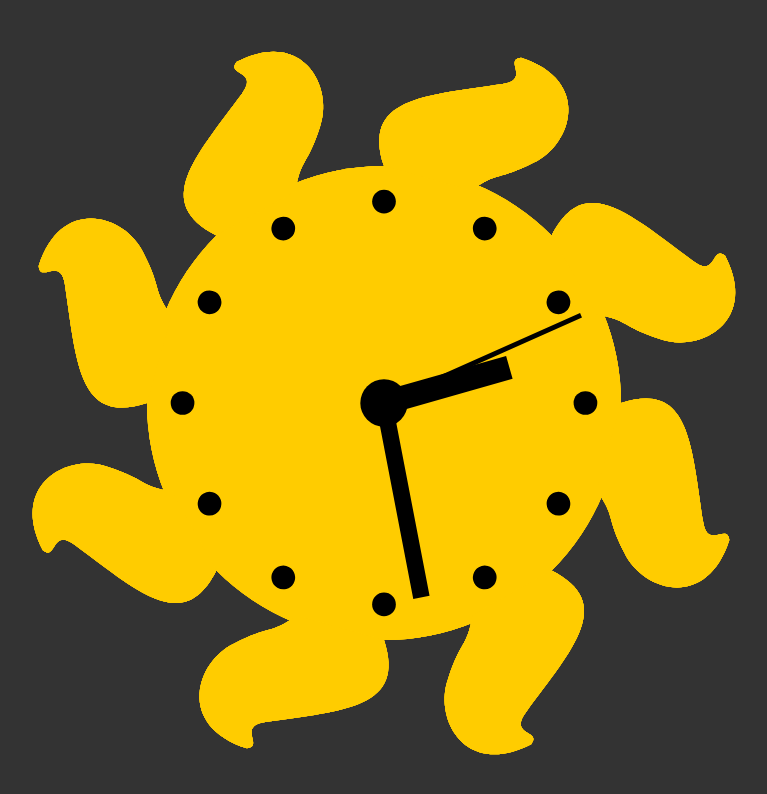
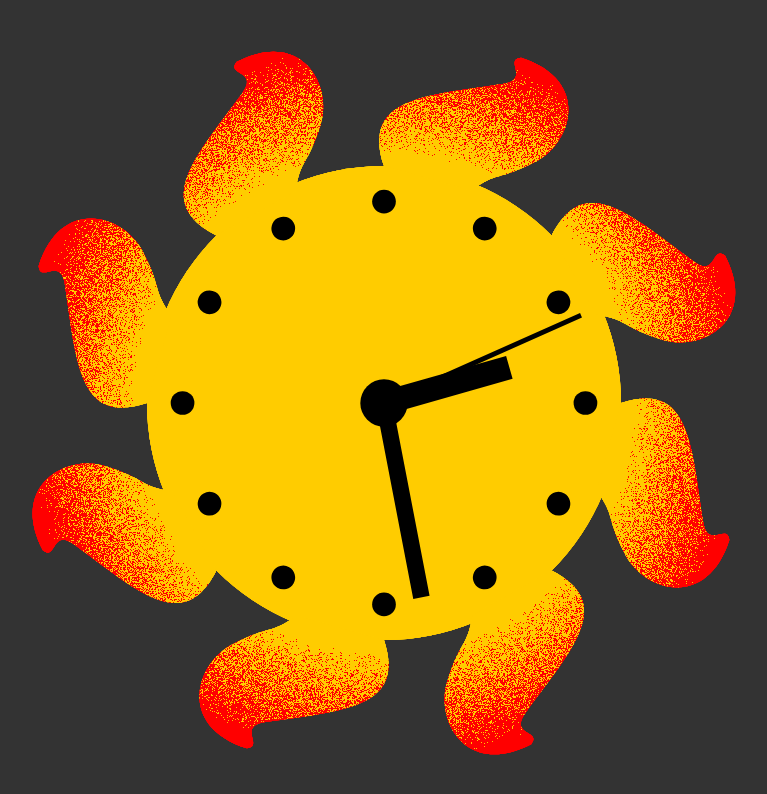
Before and after one commit to jaan242/sunclock, a plain HTML site: page index.html in a window 1280 px wide. Shown: the whole page, without its empty margins (19-786 px from the left). Drawn offline with Linux system fonts and the light colour scheme.

Commit message:
Add files via upload

```diff
--- a/index.html
+++ b/index.html
@@ -24,9 +24,10 @@ const canvasSize = height - 10;
 canvas.width = canvasSize;
 canvas.height = canvasSize;
 const ctx = canvas.getContext("2d");
-let radius = canvas.height / 2;
-ctx.translate(radius, radius);
-radius = radius * 0.6
+const fullRadius = canvas.height / 2;
+ctx.translate(fullRadius, fullRadius);
+const radius = fullRadius * 0.6
+const outerRadius = fullRadius - radius;
 setInterval(drawClock, 1000);
 
 function drawClock() {
@@ -71,6 +72,16 @@ function drawFace(ctx, radius) {
     ctx.translate(0, -radius);
     ctx.rotate(-ang);
   }
+  const imgData = ctx.getImageData(0, 0, canvas.width, canvas.height);
+  for (let i = 0; i < imgData.data.length; i += 4) {
+    let dist = Math.sqrt(
+      Math.pow(i/4%canvas.width-canvas.width/2,2) +
+      Math.pow(i/4/canvas.width-canvas.height/2,2)) - radius*1.05;
+    if (dist > 0 && imgData.data[i+1] > 0 && Math.random()*outerRadius*0.7 < dist) {
+      imgData.data[i+1] = 0;
+    }
+  }
+  ctx.putImageData(imgData, 0, 0);
 }
 
 function drawNumbers(ctx, radius) {
```
